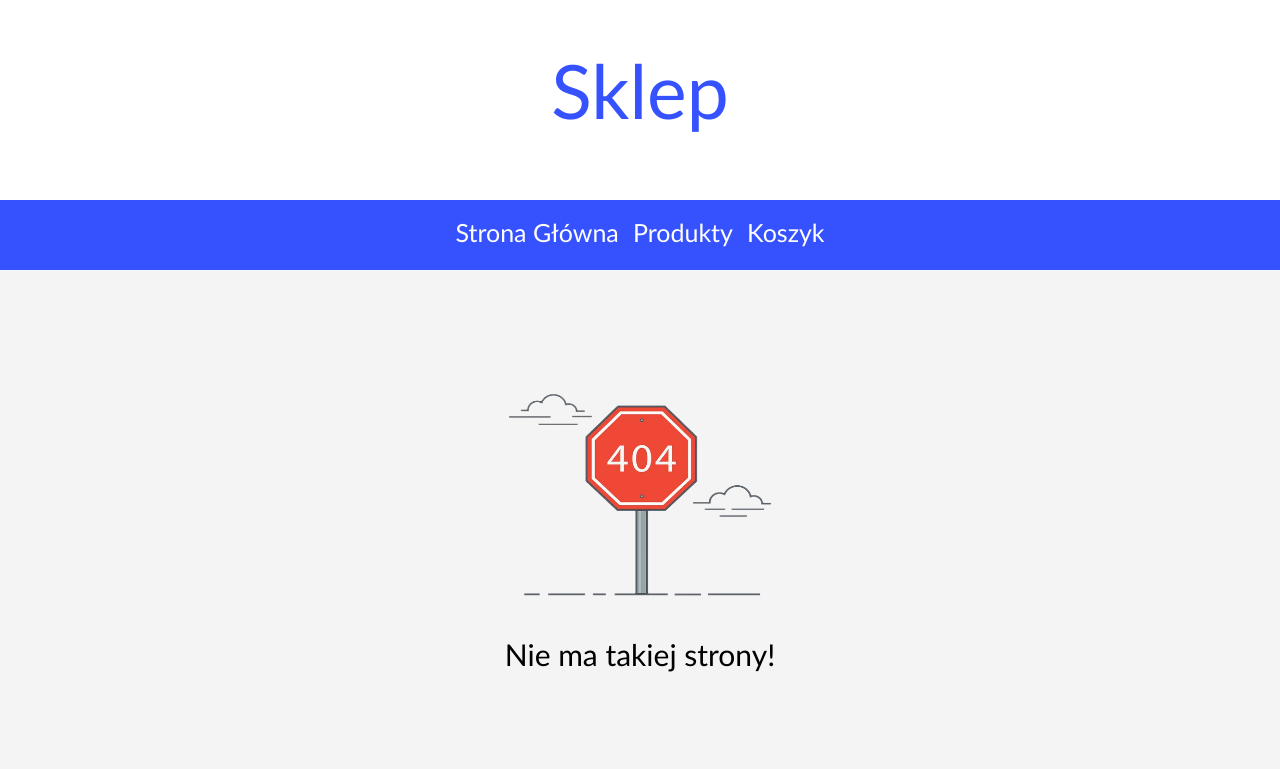
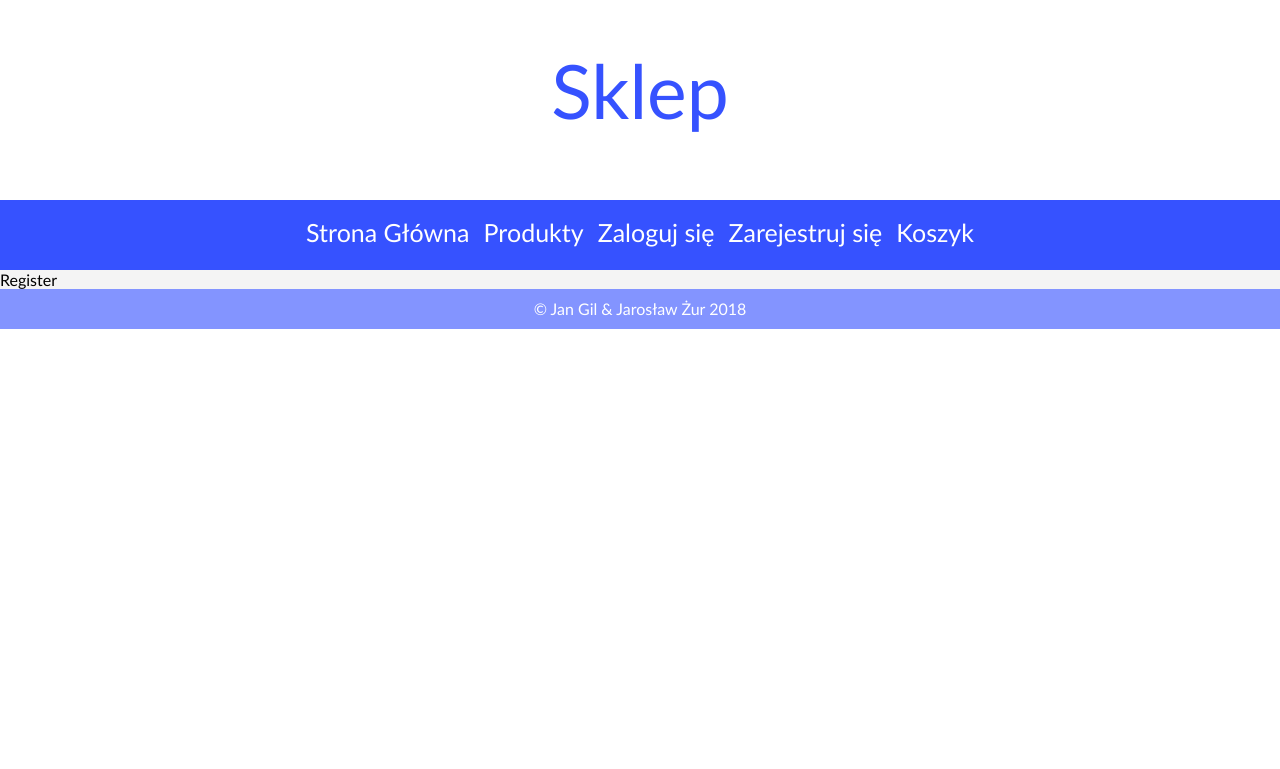
Before and after one commit to gilos99/Sklep, a PHP site: page /sklep/user/register in a window 1280 px wide. Shown: the top 769 px of the page. After the commit the page ends 329 px from the top, so only its background shows below. Run offline with PHP 8.4, Linux system fonts and the light colour scheme.

Commit message:
login and register int

```diff
--- /dev/null
+++ b/controllers/user.php
@@ -0,0 +1,36 @@
+<?php
+    require_once 'libs/controller.php';
+    require_once 'views/user/login.php';
+    require_once 'views/user/register.php';
+
+    class User extends Controller
+    {
+        public function __construct() {
+
+        }
+
+        public function init()
+        {
+            header('Location: /sklep/home');
+        }
+
+        public function login()
+        {
+            $this->view = new LoginView();
+            $this->view->initContent();
+            $this->layout = new Layout("Zaloguj się");
+            $this->layout->setView($this->view);
+            $this->layout->render();
+        }
+
+        public function register()
+        {
+            $this->view = new RegisterView();
+            $this->view->initContent();
+            $this->layout = new Layout("Zarejestruj się");
+            $this->layout->setView($this->view);
+            $this->layout->render();
+        }
+    }
+
+?>
--- a/layouts/layout.php
+++ b/layouts/layout.php
@@ -37,6 +37,8 @@ ECHO <<< END
                                 <td>
                                     <a href="/sklep/home">Strona Główna</a>
                                     <a href="/sklep/home/itemsRefresh">Produkty</a>
+                                    <a href="/sklep/user/login">Zaloguj się</a>
+                                    <a href="/sklep/user/register">Zarejestruj się</a>
                                     <a href="/sklep/home/cart">Koszyk</a>
                                 </td>
                             </tr>
--- /dev/null
+++ b/views/user/login.php
@@ -0,0 +1,15 @@
+<?php
+    require_once "libs/view.php";
+
+    class LoginView extends View
+    {
+        public function initContent()
+        {
+            $this->content =
+            "
+                Login
+            ";
+        }
+    }
+
+?>
--- /dev/null
+++ b/views/user/register.php
@@ -0,0 +1,15 @@
+<?php
+    require_once "libs/view.php";
+
+    class RegisterView extends View
+    {
+        public function initContent()
+        {
+            $this->content =
+            "
+                Register
+            ";
+        }
+    }
+
+?>
```
